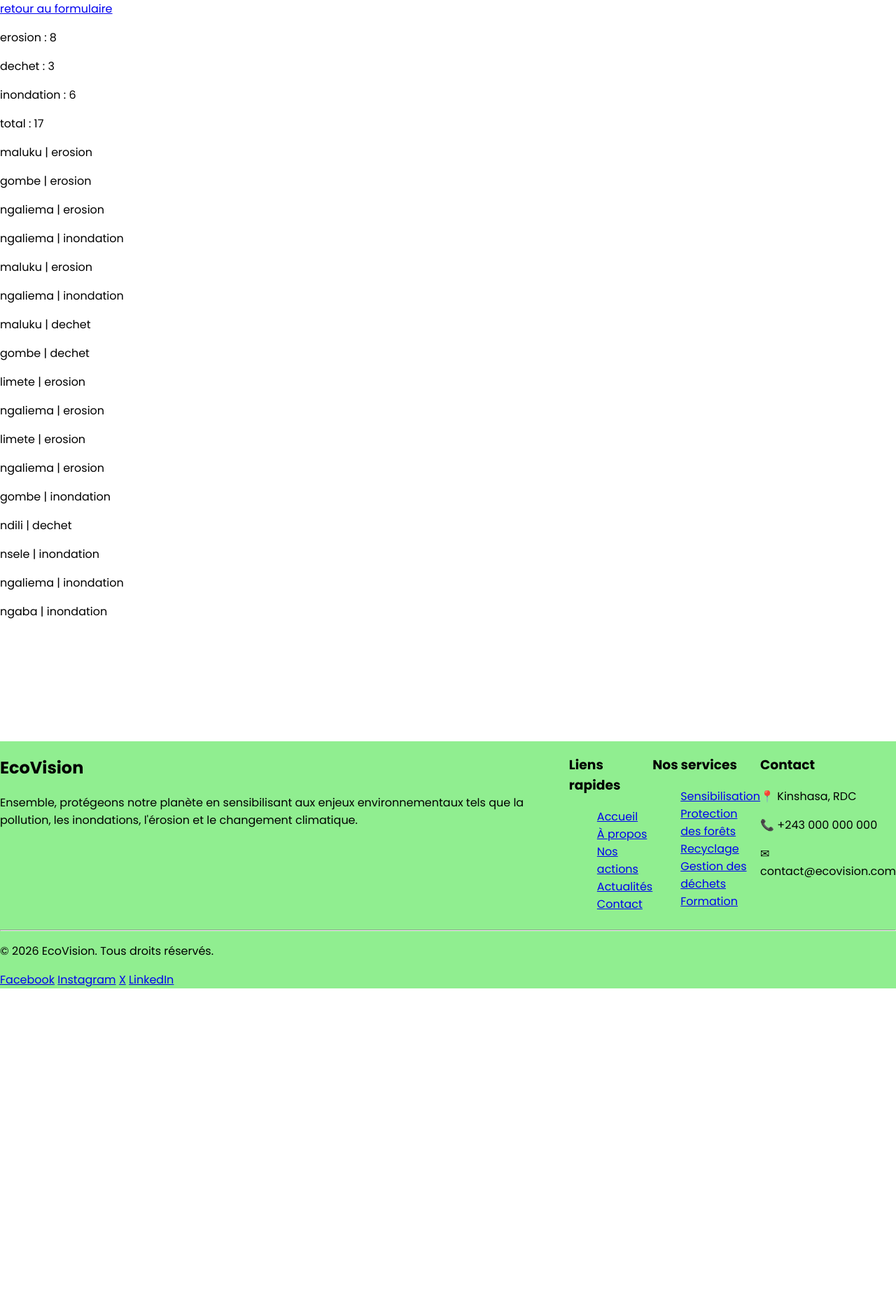
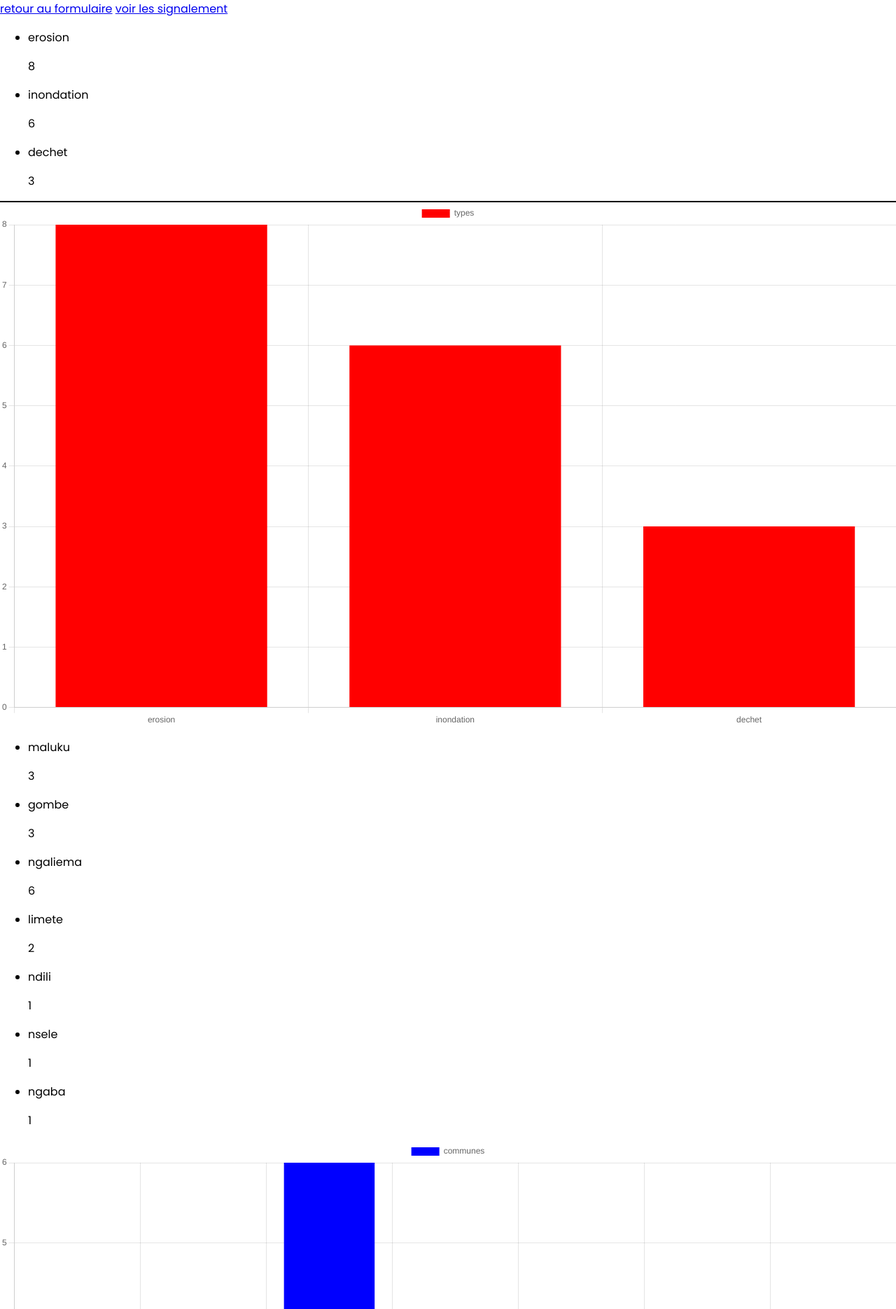
Before and after one commit to win810-ange/tpre, a Django app: page /signalement//signalement/statistique in a window 1280 px wide. Shown: the part 50-1920 px from the top of the page at 70% size. Before the commit the page ends 1462 px from the top, so only its background shows below. Run offline with Django 5.2, Linux system fonts and the light colour scheme; data comes from the database, SQL or seed files in the repository; both versions use the stored data as it was after the commit; a map, chart or similar area stays blank; some web fonts are replaced.

Commit message:
derniere couche

```diff
--- a/ecolo/settings.py
+++ b/ecolo/settings.py
@@ -120,12 +120,11 @@ USE_TZ = True
 STATIC_URL = 'static/'
 
 MEDIA_ROOT = BASE_DIR/'media'
+MEDIA_URL = 'media/'
 
 AUTH_USER_MODEL = 'user.User'
 
 
-AUTHENTICATION_BACKENDS = [
-    "django.contrib.auth.backends.ModelBackend",
-]
+
 
 STATICFILES_DIRS = [BASE_DIR / "static"]
--- a/forum/models.py
+++ b/forum/models.py
@@ -1,4 +1,5 @@
 from django.db import models
+from user.models import User
 
 # Create your models here.
 
@@ -11,6 +12,8 @@ class Discussion(models.Model):
 class Reponse(models.Model):
     Sujet = models.ForeignKey(Discussion, on_delete=models.CASCADE)
     commentaire = models.TextField()
+    author = models.ForeignKey(User, on_delete=models.CASCADE, default="anonyme")
+    date_published = models.DateField(auto_now=True, default="sometimes")
 
     def __str__(self):
         return f'{self.Sujet}'
--- a/forum/views.py
+++ b/forum/views.py
@@ -3,6 +3,7 @@ from .models import Discussion, Reponse
 
 # Create your views here.
 def create(request):
+    #on cree les sujets ici
     if request.method == "POST":
        sujet = request.POST.get('sujet')
        Discussion.objects.create(sujet=sujet).save()
@@ -17,6 +18,7 @@ def create(request):
 
 
 def Lirecommentaire(request, pk):
+    #on cree et on renvoie les commentaire ici
     discu1 = Discussion.objects.get(id=pk)
     context = {
         'reponse':Reponse.objects.filter(Sujet=discu1).all(),
--- a/signalement/models.py
+++ b/signalement/models.py
@@ -8,3 +8,9 @@ class Signalement(models.Model):
     image = models.ImageField(upload_to='signalement_image')
     localisation = models.CharField(max_length=255)
     jour = models.DateField(auto_now=True)
+
+    def __str__(self):
+        return f'{self.image}'
+
+    def delete(self):
+        return super().delete()
--- a/signalement/urls.py
+++ b/signalement/urls.py
@@ -3,5 +3,6 @@ from . import views
 
 urlpatterns = [
     path('', views.create, name="creersignal"),
-    path('/signalement/statistique', views.countSignal_type, name="afficherstat" )
+    path('/signalement/statistique', views.countSignal_type, name="afficherstat" ),
+    path('/signalement/detail', views.detail, name="detailsignal")
 ]
--- a/signalement/views.py
+++ b/signalement/views.py
@@ -21,12 +21,52 @@ def create(request):
     return render(request, 'dash.html')
 
 def countSignal_type(reuqest):
+    signals = Signalement.objects.all()
+    #un petit programme pour les types de signale
+    lst_type = []
+    for signal in signals:
+        if not(signal.type in lst_type):
+            lst_type.append(signal.type)
+
+    type_cpt_dict = {}
+
+    for type in lst_type:
+        nbr_rp = Signalement.objects.filter(type=type).count()
+        type_cpt_dict[type] = nbr_rp
+
+
+
+    #ce petit programme lit toute les localisations de façon unique et renvoie une liste des communes
+
+    lst_lclstion = [] #list qui va contenir les localisation
+    for signal in signals:
+        if not(signal.localisation in lst_lclstion):
+            lst_lclstion.append(signal.localisation)
+
+
+
+    #dictionnaire localisation : nombre de fois declarée
+    lclstion_cpt_dict = {}
+
+    #ce programme renvoie un dictionnaire commune nombre de signalement par commune
+    for localisaion in lst_lclstion:
+        nbr_rpt = Signalement.objects.filter(localisation=localisaion).count() #on obtient donc les nombre de fois qu'un signal et fait dans une localisation
+        lclstion_cpt_dict[localisaion]=nbr_rpt
+
+
 
     context = {
-        'erosion':Signalement.objects.filter(type="erosion").count(),
-        'dechet': Signalement.objects.filter(type="dechet").count(),
-        'inondation':Signalement.objects.filter(type="inondation").count(),
-        'signalement':Signalement.objects.all(),
+        'types':type_cpt_dict,
+        'communes':lclstion_cpt_dict,
         'total':Signalement.objects.all().count()
     }
+
     return render(reuqest, 'statistique.html', context)
+
+
+def detail(request):
+    context = {
+        'signalements':Signalement.objects.all()
+    }
+
+    return render(request, "detail.html", context)
--- a/static/style.css
+++ b/static/style.css
@@ -141,6 +141,7 @@ header{
     border: #000 solid 1px;
     border-radius: 10px;
     margin-top: 20px;
+    max-width: auto;
 }
 
 
--- a/templates/reponse.html
+++ b/templates/reponse.html
@@ -2,6 +2,7 @@
 {% load static %}
 
 {% block content %}
+    <a href="{% url 'creersujet' %}">retour</a>
     <div class="page">
         <div class="">
         <form action="{% url 'repondre' Discussion.pk %}" method="post" class="form">
@@ -18,8 +19,6 @@
         {% for rep in reponse %}
             <div class="reponse">
                 <p>{{ rep.commentaire }}</p>
-                <a href="{% url 'delete' rep.pk %}">Supprimer</a>
-                <a href="">modifier</a>
             </div>
         {% endfor %}
     </div>
--- a/templates/statistique.html
+++ b/templates/statistique.html
@@ -3,25 +3,89 @@
 
 
 {% block content %}
+            <script src="https://cdn.jsdelivr.net/npm/chart.js"></script>
+            <a href="{% url 'creersignal' %}">retour au formulaire</a>
+            <a href="{% url 'detailsignal' %}">voir les signalement</a>
 
-            <a href="{% url 'creersignal' %}">retour au formulaire</a>
 
-            <p> erosion : {{ erosion }} </p>
-            <p> dechet : {{ dechet }} </p>
-            <p> inondation : {{ inondation }} </p>
-            <p> total : {{ total }} </p>
-            {% for signal in signalement %}
-                <p> {{ signal.localisation }} | {{ signal.type }} </p>
+            {% for cle, valeur in types.items %}
+                <ul>
+                    <li class="type">{{ cle }}</li><p class="typevaleur">{{ valeur }} </p>
+                </ul>
+            {% endfor %}
+
+            <div style="border: 1px solid #000;"></div>
+            <canvas id="mychart" style="width: 80%; height: 600px;"></canvas>
+
+            {% for cle, valeur in communes.items %}
+                <ul>
+                    <li class="commune"> {{ cle }}</li><p class="communenombre">{{ valeur }}</p>
+                </ul>
             {% endfor  %}
-            <canvas id="mychart"></canvas>
-            <script src="https://cdn.jsdelivr.net/npm/chart.js"></script>
+            <canvas id="chart" style="width: 80%; height: 600px;"></canvas>
+
+
         <script>
-                const ctx =document.getElementById('myChart');
+            //on travail pour le graphique lié au nombre par type
+            //recupere les elements de la list type : nombre de signalement
 
+            //variable qui recupere les types des defis
+            let listtype = []
+
+            let elements = document.querySelectorAll(".type")
+            elements.forEach(element =>{
+                listtype.push(element.textContent)
+            })
+
+
+            //variable qui ensemeble le nombre de signalement par types
+            let listtypevaleur = []
+            let typevaleurs = document.querySelectorAll(".typevaleur")
+            typevaleurs.forEach(valeur =>{
+                listtypevaleur.push(parseInt(valeur.textContent))
+            })
+
+
+            const ctx = document.getElementById("mychart");
             new Chart(ctx, {
-                    type: 'bar',
+            type: "bar",
+            data: {
+                labels: listtype,
+                datasets: [{
+                    label: "types",
+                    data: listtypevaleur,
+                    backgroundColor: [
+                        "red"
+                    ]
+                }]
+            }
+        });
+        //fini de travailler pour les graphiques des type
+        //on travail pour les grphiques liées au nombre de signalement par commune
+        let communes = []
+
+        let ele_com = document.querySelectorAll(".commune")
+        ele_com.forEach(ele => {
+            communes.push(ele.textContent)
+        })
+
+
+        let list_comm_nbr = []
+        let commune_nbr = document.querySelectorAll('.communenombre')
+        commune_nbr.forEach(nbr => {
+            list_comm_nbr.push(parseInt(nbr.textContent))
+        })
+
+        const can = document.getElementById('chart')
+        new Chart(can, {
+            type: "bar",
             data : {
-                        labels : []
+                labels: communes,
+                datasets: [{
+                    label:"communes",
+                    data:list_comm_nbr,
+                    backgroundColor : ["blue"]
+                }]
             }
         })
 
@@ -29,4 +93,5 @@
 
 
 
+
 {% endblock %}
```
Also changed, not shown: templates/detail.html (added, +9 -0 lines), db.sqlite3. Lines whose indentation alone changed are shown as unchanged.
